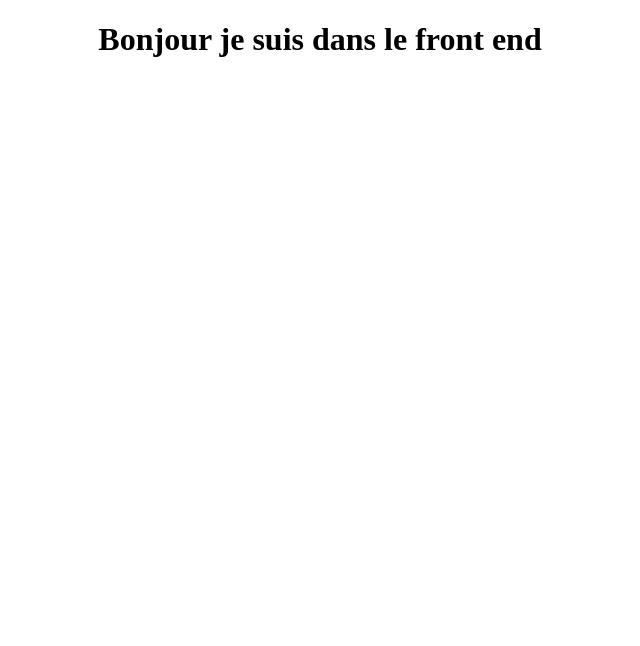
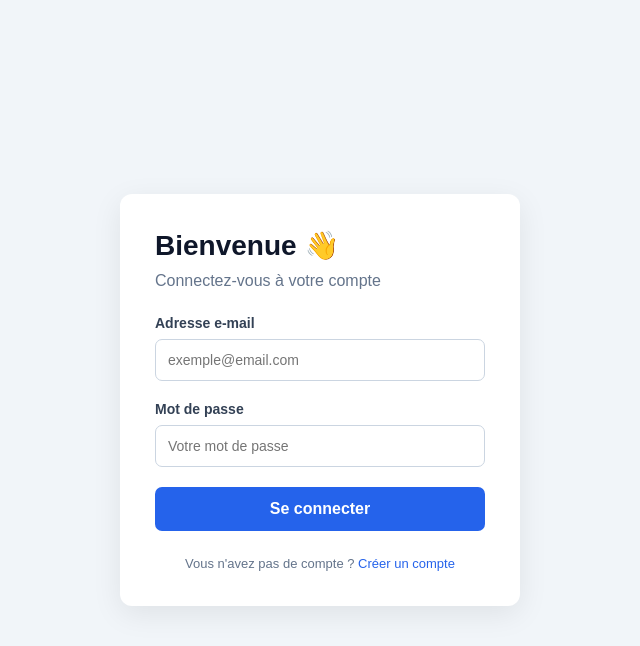
Before and after one commit to mekouar1999/cmsboussif, a plain HTML site: page front/index.html in a window 1280 px wide. Shown: the whole page, without its empty margins (320-960 px from the left). Drawn offline with Linux system fonts and the light colour scheme.

Commit message:
interface full front

```diff
--- a/back/package.json
+++ b/back/package.json
@@ -10,6 +10,7 @@
   "author": "",
   "license": "ISC",
   "dependencies": {
+    "cors": "^2.8.6",
     "dotenv": "^18.0.8",
     "express": "^5.3.0",
     "mongoose": "^9.11.2"
--- a/front/index.css
+++ b/front/index.css
@@ -1,3 +1,96 @@
-h1{
+
+* {
+    margin: 0;
+    padding: 0;
+    box-sizing: border-box;
+}
+
+body {
+    font-family: Arial, sans-serif;
+    background: #f1f5f9;
+    min-height: 100vh;
+    display: flex;
+    justify-content: center;
+    align-items: center;
+    padding: 20px;
+}
+
+.login-container {
+    background: white;
+    width: 100%;
+    max-width: 400px;
+    padding: 35px;
+    border-radius: 12px;
+    box-shadow: 0 8px 30px rgba(0, 0, 0, 0.08);
+}
+
+h1 {
+    font-size: 28px;
+    color: #0f172a;
+    margin-bottom: 10px;
+}
+
+.login-container > p {
+    color: #64748b;
+    margin-bottom: 25px;
+}
+
+.form-group {
+    margin-bottom: 20px;
+}
+
+label {
+    display: block;
+    margin-bottom: 8px;
+    color: #334155;
+    font-size: 14px;
+    font-weight: bold;
+}
+
+input {
+    width: 100%;
+    padding: 12px;
+    border: 1px solid #cbd5e1;
+    border-radius: 7px;
+    font-size: 14px;
+    outline: none;
+}
+
+input:focus {
+    border-color: #2563eb;
+    box-shadow: 0 0 0 3px rgba(37, 99, 235, 0.1);
+}
+
+button {
+    width: 100%;
+    padding: 13px;
+    border: none;
+    border-radius: 7px;
+    background: #2563eb;
+    color: white;
+    font-size: 16px;
+    font-weight: bold;
+    cursor: pointer;
+    transition: background 0.2s;
+}
+
+button:hover {
+    background: #1d4ed8;
+}
+
+#message {
+    margin-top: 15px;
+    font-size: 14px;
+}
+
+.register {
     text-align: center;
+    font-size: 13px;
+    margin-top: 25px;
+    margin-bottom: 0 !important;
 }
+
+.register a {
+    color: #2563eb;
+    text-decoration: none;
+}
--- a/front/index.html
+++ b/front/index.html
@@ -1,16 +1,49 @@
+
 <!DOCTYPE html>
-<html lang="en">
+<html lang="fr">
 <head>
     <meta charset="UTF-8">
     <meta name="viewport" content="width=device-width, initial-scale=1.0">
-    <title>Document</title>
+    <title>Connexion</title>
     <link rel="stylesheet" href="./index.css">
 </head>
 <body>
 
-    <h1>Bonjour je suis dans le front end</h1>
+    <div class="login-container">
+        <h1>Bienvenue 👋</h1>
+        <p>Connectez-vous à votre compte</p>
 
+        <form id="loginForm">
+            <div class="form-group">
+                <label for="email">Adresse e-mail</label>
+                <input
+                    type="email"
+                    id="email"
+                    placeholder="exemple@email.com"
+                    required
+                >
+            </div>
 
+            <div class="form-group">
+                <label for="password">Mot de passe</label>
+                <input
+                    type="password"
+                    id="password"
+                    placeholder="Votre mot de passe"
+                    required
+                >
+            </div>
+
+            <button type="submit">Se connecter</button>
+
+            <p id="message"></p>
+        </form>
+
+        <p class="register">
+            Vous n'avez pas de compte ?
+            <a href="#">Créer un compte</a>
+        </p>
+    </div>
 
     <script src="./index.js"></script>
 </body>
--- a/front/index.js
+++ b/front/index.js
@@ -1 +1,15 @@
-console.log('test')
+const loginForm = document.getElementById("loginForm");
+const message = document.getElementById("message");
+
+loginForm.addEventListener("submit", (event) => {
+    event.preventDefault();
+
+    const email = document.getElementById("email").value;
+    const password = document.getElementById("password").value;
+
+    console.log("Email :", email);
+    console.log("Mot de passe saisi", password);
+
+    message.textContent = "Formulaire envoyé avec succès !";
+    message.style.color = "green";
+});
```
Also changed, not shown: back/index.js (+12 -1 lines), 2 other files.
